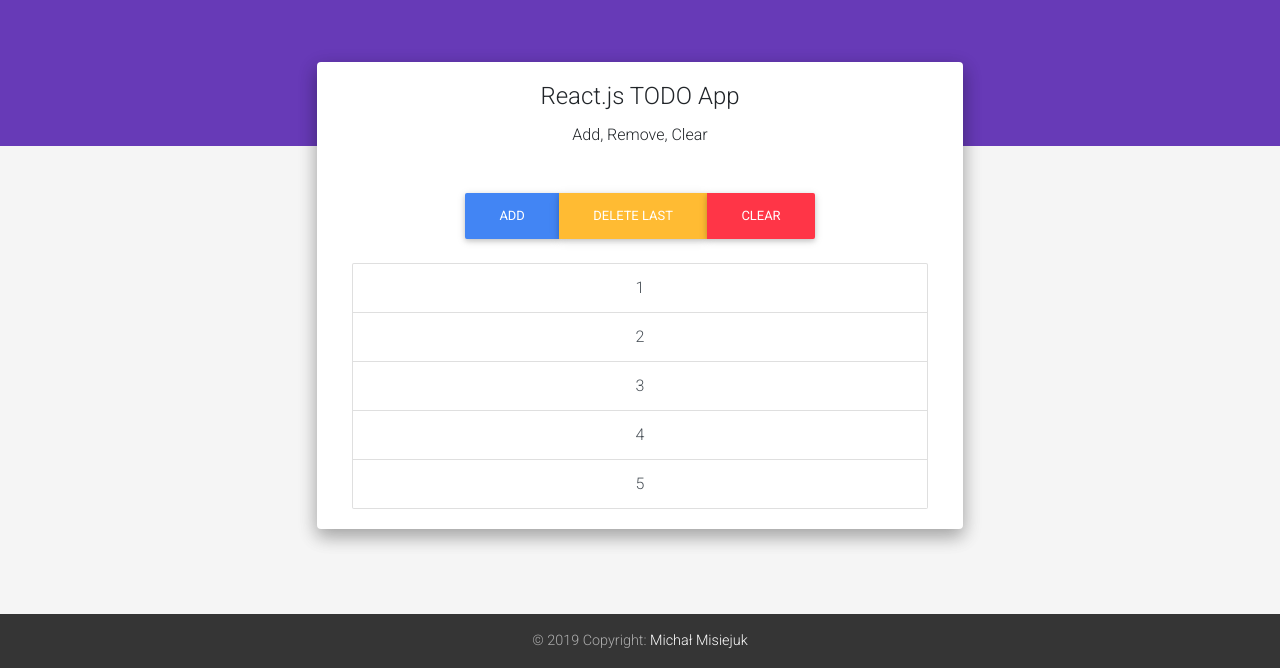
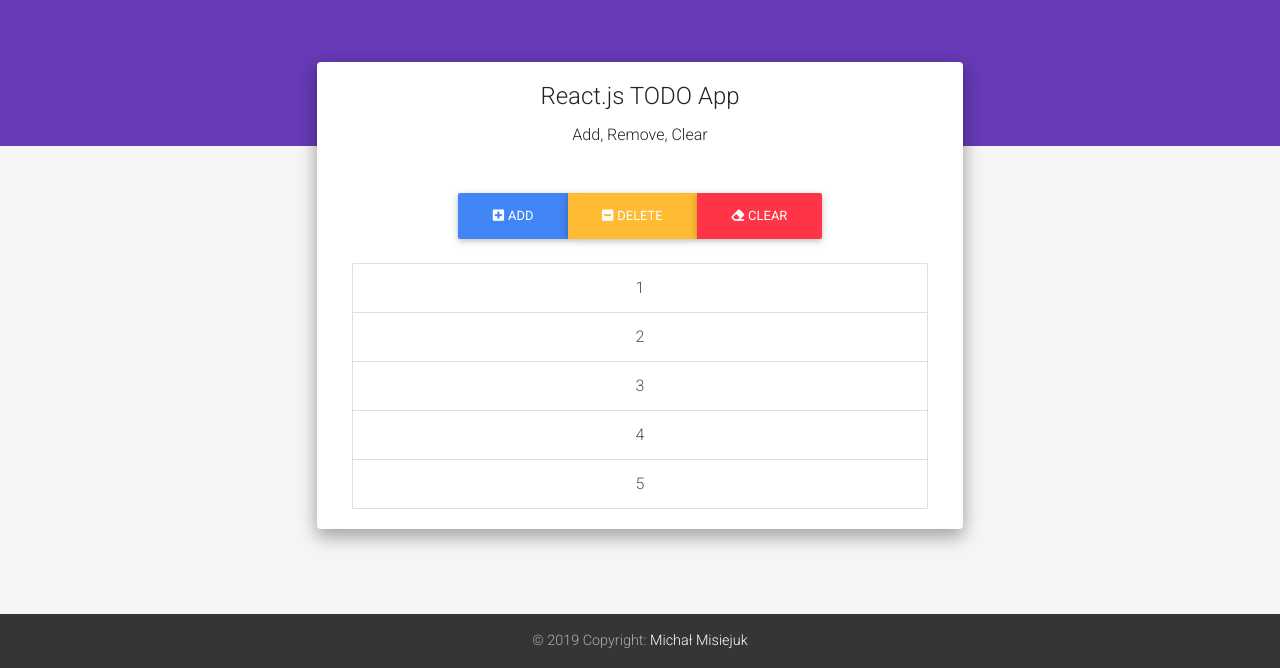
Before and after one commit to Misiek40k/react.js-todo-app, a React (Create React App) app: page / in a window 1280 px wide. Shown: the part 132-800 px from the top of the page. Built offline with nearby package versions, Linux system fonts and the light colour scheme.

Commit message:
btn icons added

```diff
--- a/src/components/btnGroup.js
+++ b/src/components/btnGroup.js
@@ -1,5 +1,5 @@
 import React, { Component } from 'react';
-import { MDBBtn, MDBBtnGroup} from 'mdbreact';
+import { MDBBtn, MDBBtnGroup, MDBIcon } from 'mdbreact';
 
 import '../styles/btnGroup.scss';
 
@@ -8,9 +8,12 @@
         return (
             <div>
                 <MDBBtnGroup className="mb-4 btnGroup">
-                    <MDBBtn color="primary btn">Add</MDBBtn>
-                    <MDBBtn color="warning">Delete last</MDBBtn>
-                    <MDBBtn color="danger">Clear</MDBBtn>
+                    <MDBBtn color="primary btn" type="submit" icon="plus">
+                        <MDBIcon icon="plus-square" className="mr-1" />Add</MDBBtn>
+                    <MDBBtn color="warning btn">
+                        <MDBIcon icon="minus-square" className="mr-1" />Delete</MDBBtn>
+                    <MDBBtn color="danger btn">
+                        <MDBIcon icon="eraser" className="mr-1" />Clear</MDBBtn>
                 </MDBBtnGroup>
             </div>
         );
```
